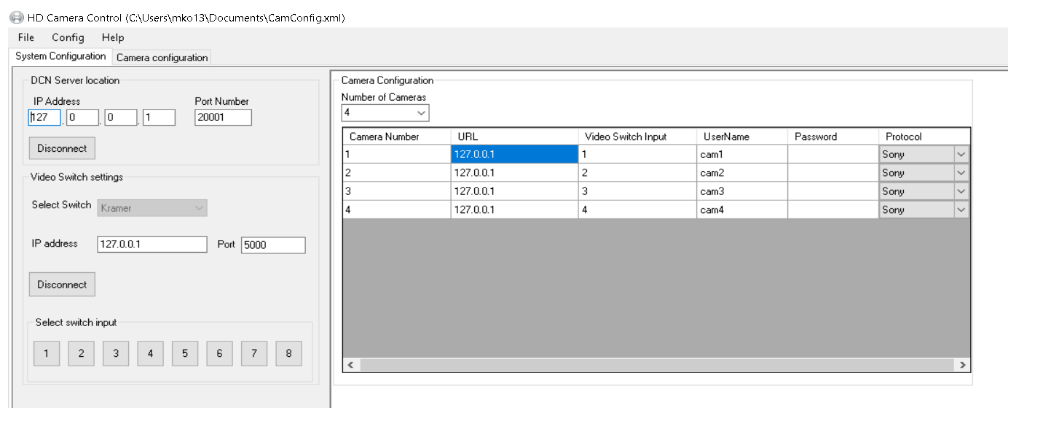
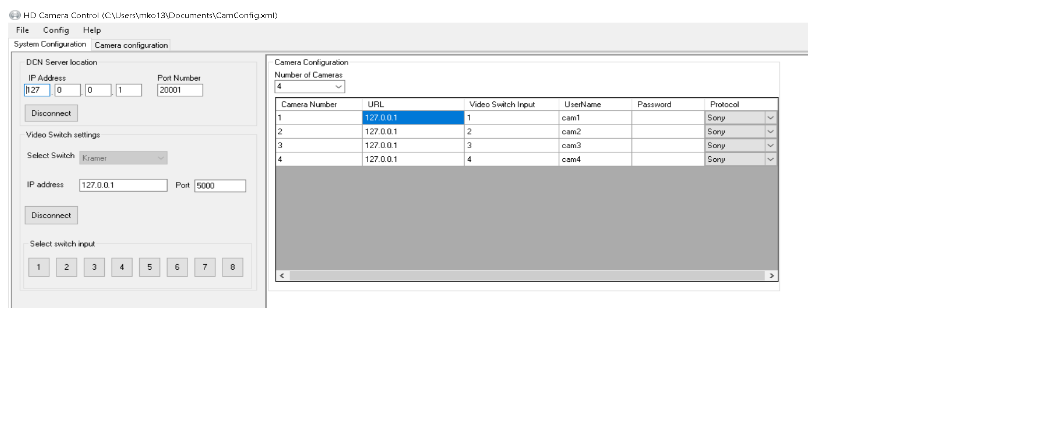
Before and after one commit to bscav/Avionic_Config, a plain HTML site: page index.html in a window 1280 px wide. Shown: the whole page, without its empty margins (0-1063 px from the left). Drawn offline with Linux system fonts and the light colour scheme.

Commit message:
Update index.html

```diff
--- a/index.html
+++ b/index.html
@@ -1,5 +1,5 @@
 <html>
   <body>
-<img id="config" src="https://raw.githubusercontent.com/bscav/Avionic_Config/main/avionic%20hd%20camera.png" width="1000" height="400" align="left">
+<img id="config" src="https://raw.githubusercontent.com/bscav/Avionic_Config/main/avionic%20hd%20camera.png" width="800" height="300" align="left">
 </body>
 </html>
```
